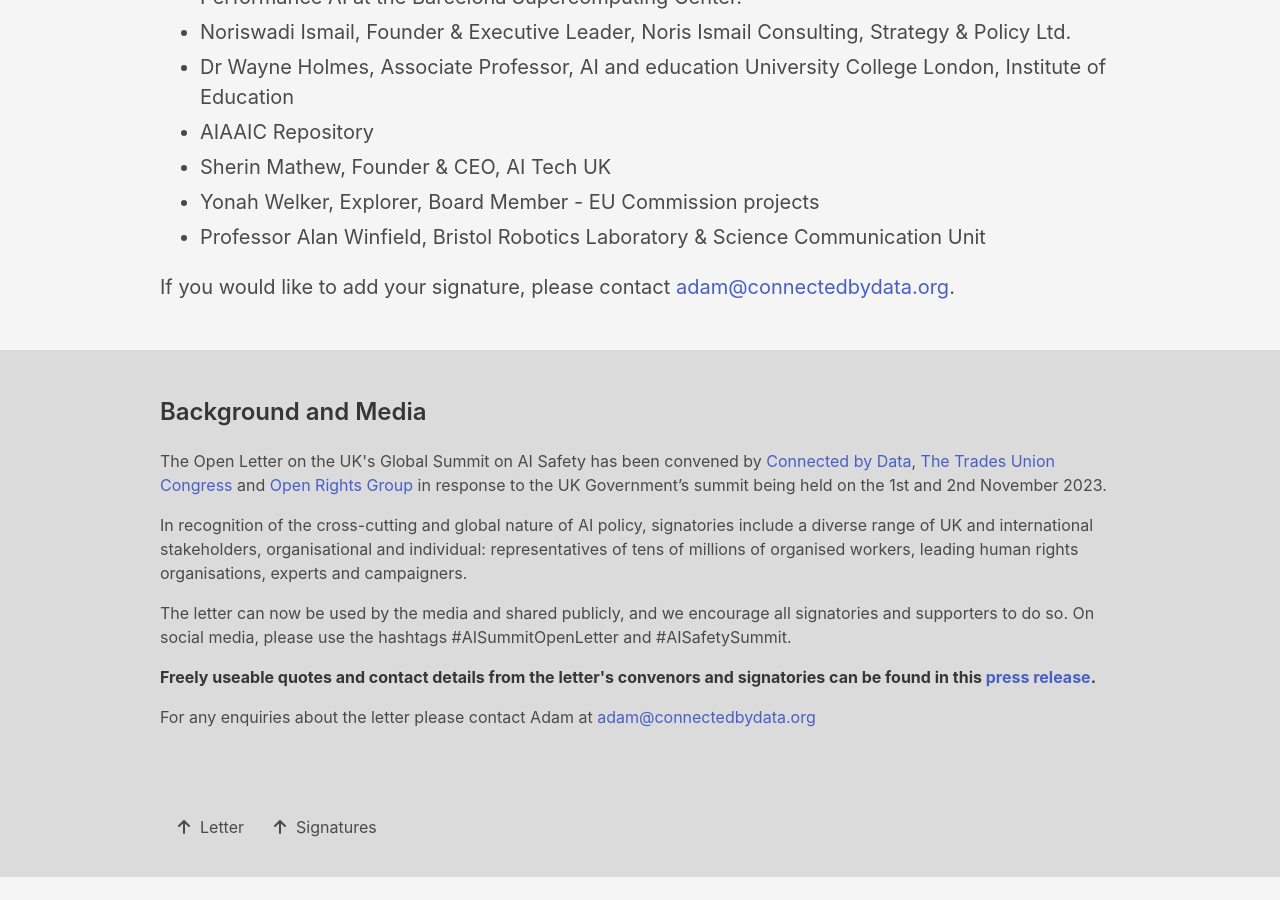
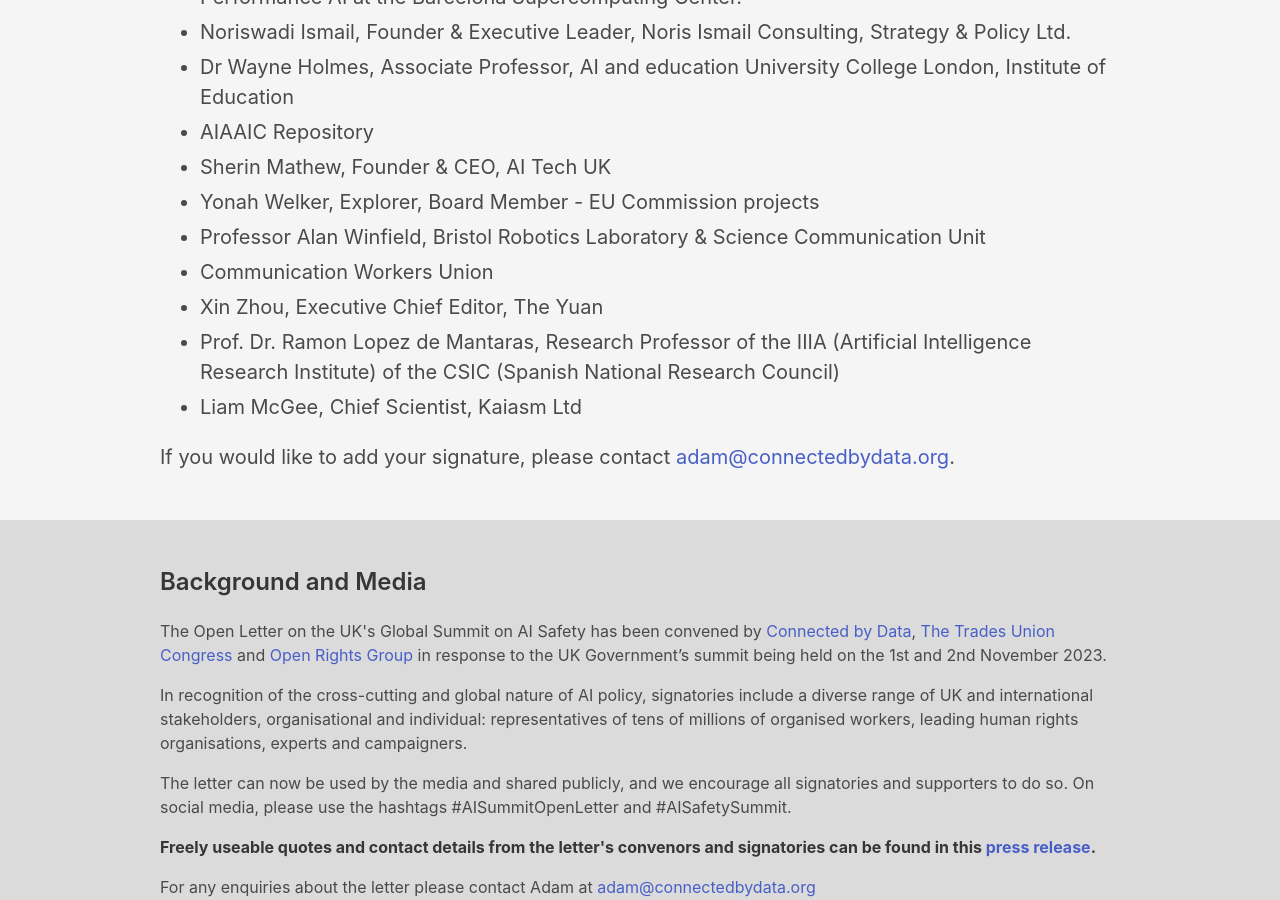
Before and after one commit to connectedbydata/ai-summit-open-letter, a Jekyll site: the page built from index.md, in a window 1280 px wide and 900 px high, scrolled down 6620 px. Built offline with Jekyll 4.4.1, drawn with Linux system fonts in a browser that asks for light colours; nearby versions of some CDN libraries; before the commit the page ends 7497 px from its top, so only the background shows below that.

Commit message:
Added signatories

```diff
--- a/index.md
+++ b/index.md
@@ -138,6 +138,10 @@ signatories:
   - Sherin Mathew, Founder & CEO, AI Tech UK
   - Yonah Welker, Explorer, Board Member - EU Commission projects
   - Professor Alan Winfield, Bristol Robotics Laboratory & Science Communication Unit
+  - Communication Workers Union
+  - Xin Zhou, Executive Chief Editor, The Yuan
+  - Prof. Dr. Ramon Lopez de Mantaras, Research Professor of the IIIA (Artificial Intelligence Research Institute) of the CSIC (Spanish National Research Council)
+  - Liam McGee, Chief Scientist, Kaiasm Ltd
 layout: default
 ---
 Dear Prime Minister,
```
